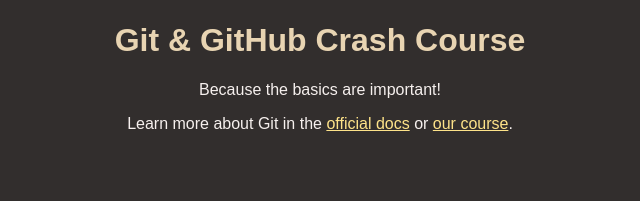
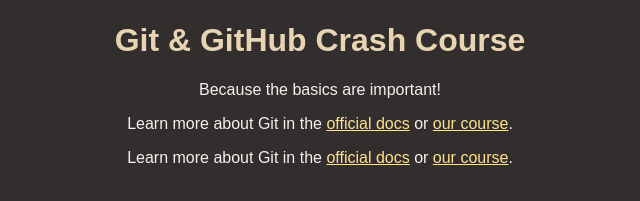
Before and after one commit to GokulMani91/learning-feature, a plain HTML site: page index.html in a window 1280 px wide. Shown: the part 147-348 px from the top of the page, without its empty margins (320-960 px from the left). Drawn offline with Linux system fonts and the light colour scheme.

Commit message:
2link added

```diff
--- a/index.html
+++ b/index.html
@@ -19,6 +19,11 @@
         <a href="https://git-scm.com/book/en/v2">official docs</a> or
         <a href="https://acad.link/git">our course</a>.
       </p>
+      <p>
+        Learn more about Git in the
+        <a href="https://git-scm.com/book/en/v2">official docs</a> or
+        <a href="https://acad.link/git">our course</a>.
+      </p>
     </main>
   </body>
 </html>
```
